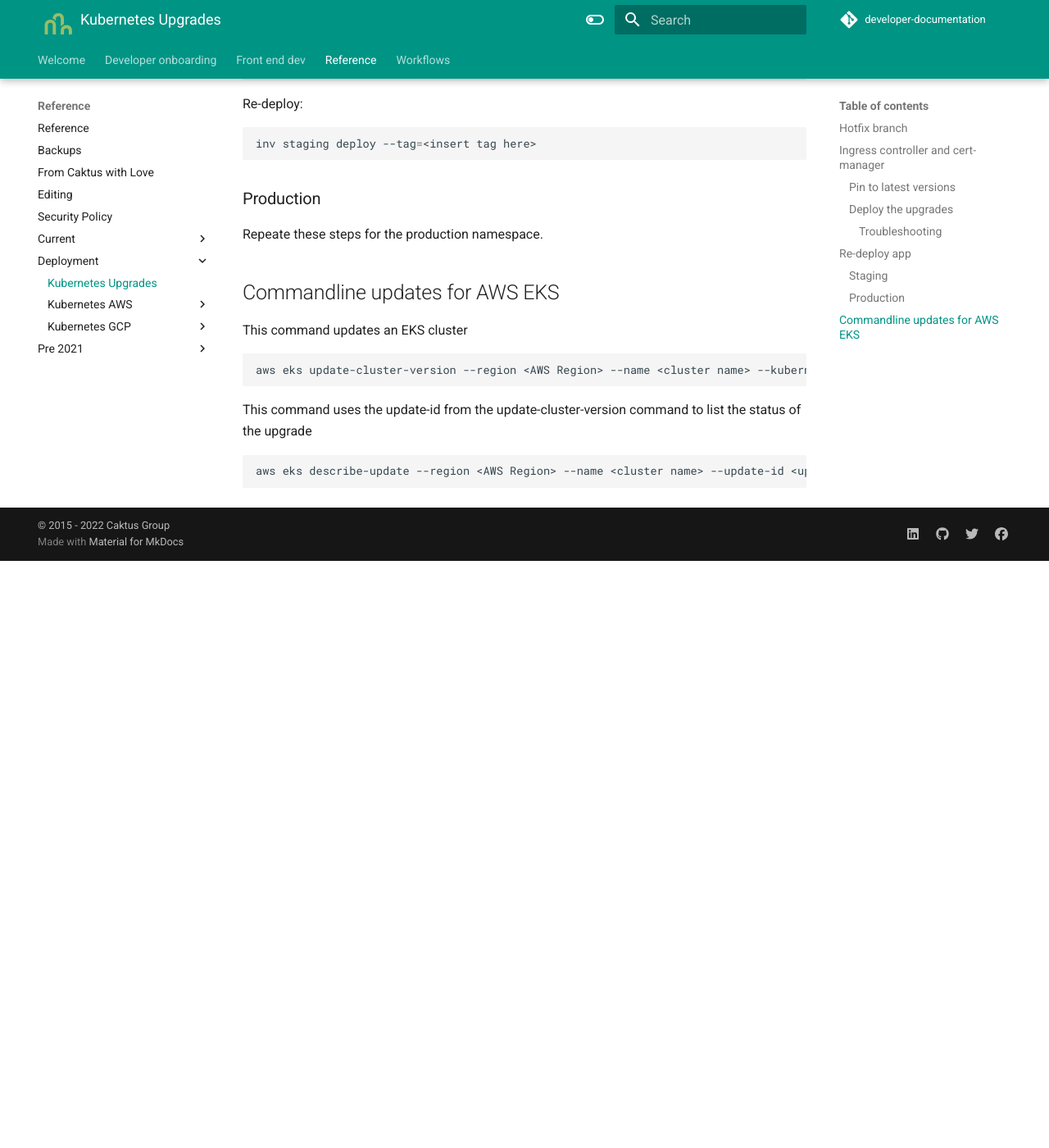
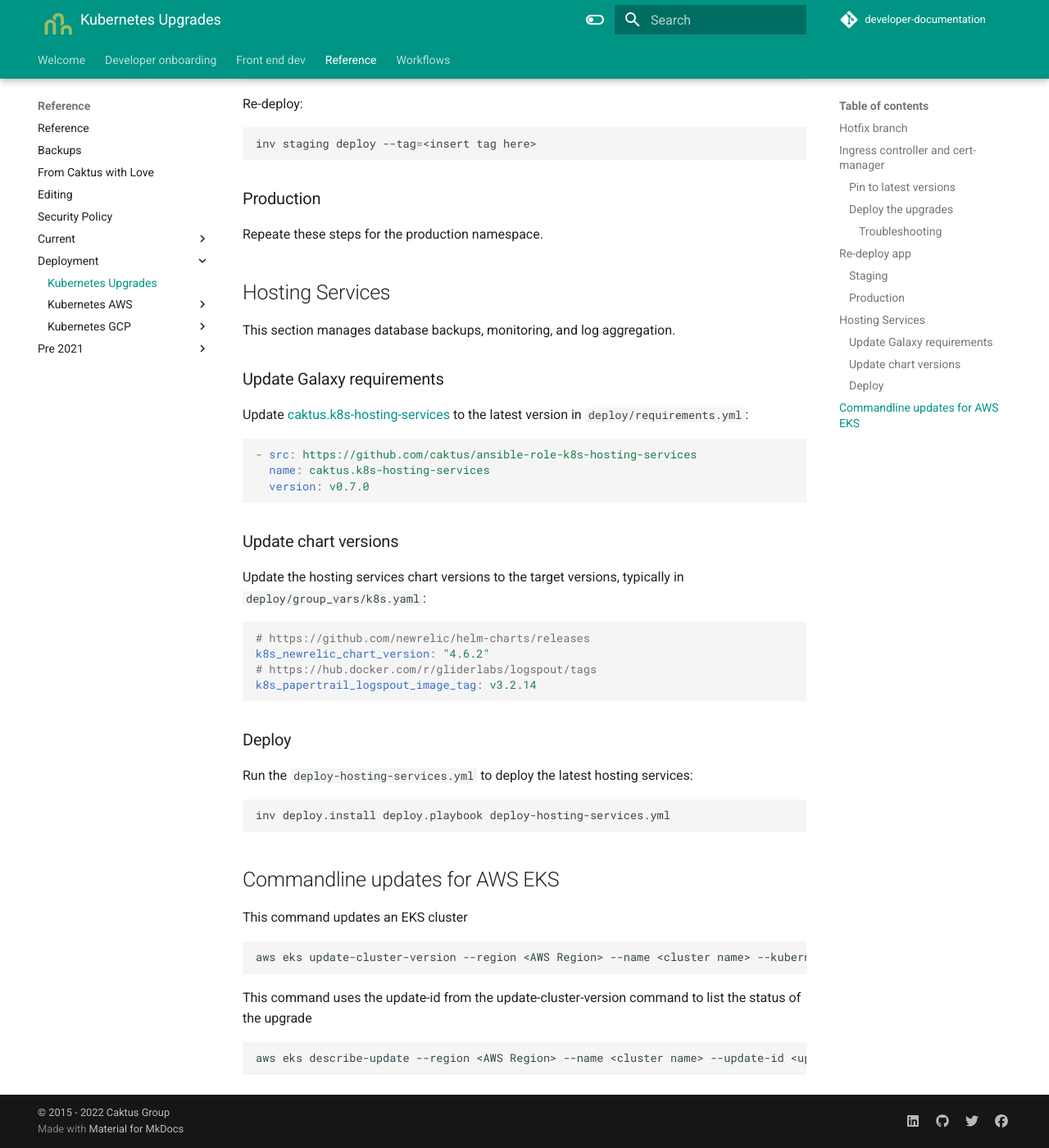
Before and after one commit to caktus/guidebook, an MkDocs documentation site: the page built from docs/reference/deployment/upgrades.md, in a window 1280 px wide and 1400 px high, scrolled down 1425 px. Shown: the whole window at 82% size. Built offline with MkDocs 1.6.1 and Material for MkDocs 9.7.7, drawn with Linux system fonts in a browser that asks for light colours; comment, search, counter and statistics services are not loaded; before the commit the page ends 2109 px from its top, so only the background shows below that.

Commit message:
add Hosting Services section

````diff
--- a/docs/reference/deployment/upgrades.md
+++ b/docs/reference/deployment/upgrades.md
@@ -72,6 +72,39 @@
 
 Repeate these steps for the production namespace.
 
+## Hosting Services
+
+This section manages database backups, monitoring, and log aggregation.
+
+
+### Update Galaxy requirements
+
+Update [caktus.k8s-hosting-services](https://github.com/caktus/ansible-role-k8s-hosting-services) to the latest version in `deploy/requirements.yml`:
+
+```yaml
+- src: https://github.com/caktus/ansible-role-k8s-hosting-services
+  name: caktus.k8s-hosting-services
+  version: v0.7.0
+```
+
+### Update chart versions
+
+Update the hosting services chart versions to the target versions, typically in `deploy/group_vars/k8s.yaml`:
+
+```yaml
+# https://github.com/newrelic/helm-charts/releases
+k8s_newrelic_chart_version: "4.6.2"
+# https://hub.docker.com/r/gliderlabs/logspout/tags
+k8s_papertrail_logspout_image_tag: v3.2.14
+```
+
+### Deploy
+
+Run the `deploy-hosting-services.yml` to deploy the latest hosting services:
+
+```sh
+inv deploy.install deploy.playbook deploy-hosting-services.yml
+```
 
 ## Commandline updates for AWS EKS
 This command updates an EKS cluster
````
